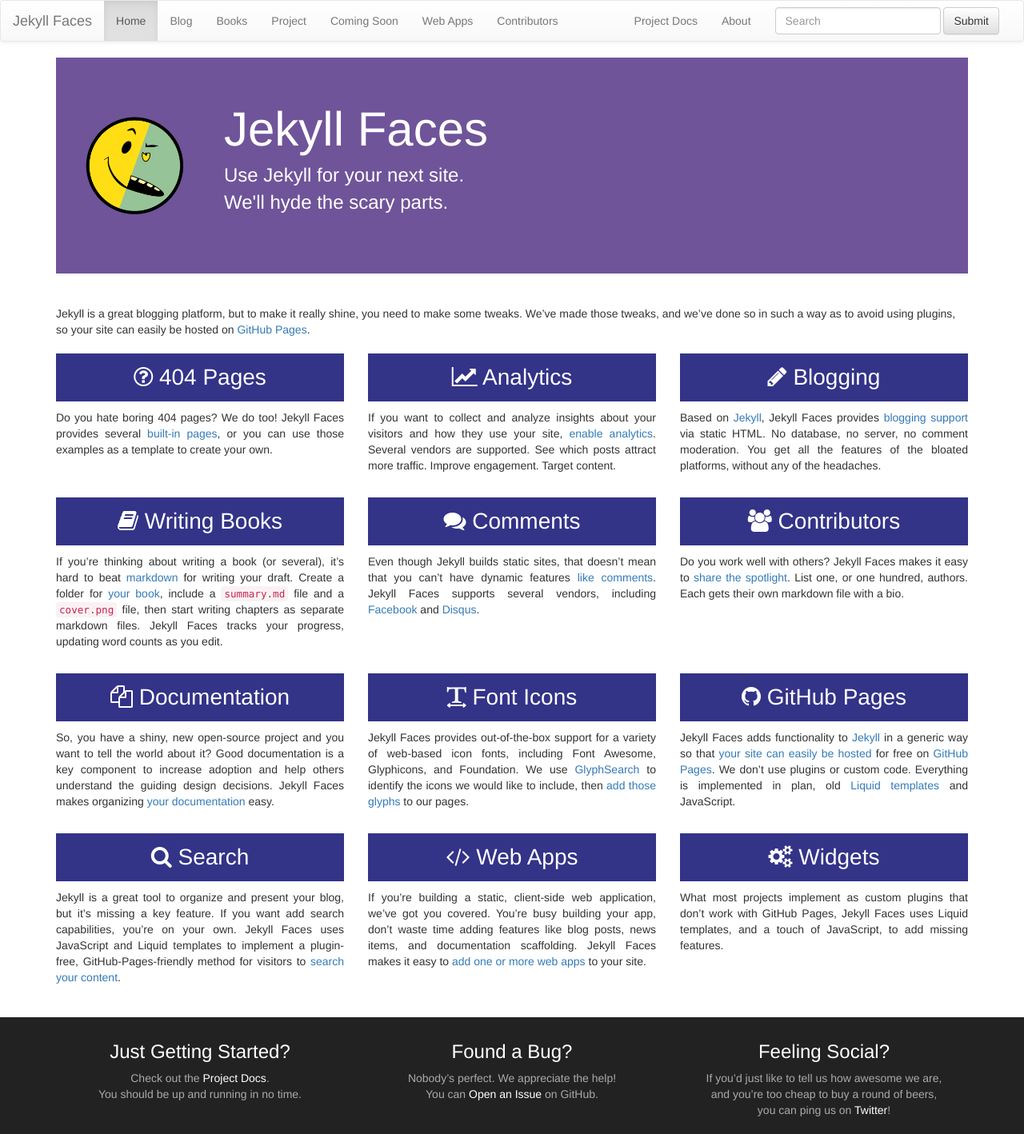
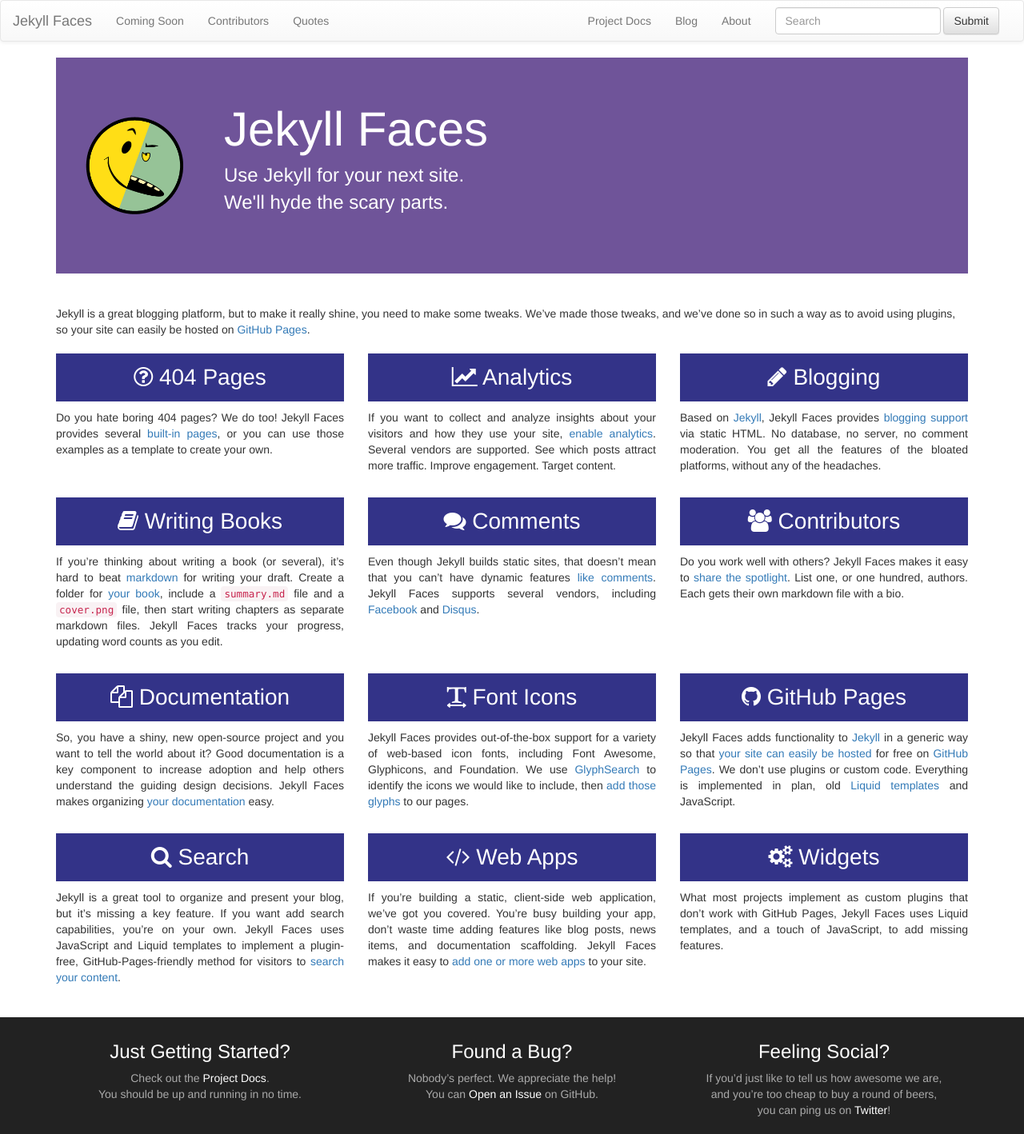
Before and after one commit to groundh0g/jekyllfaces, a Jekyll site: the page built from index.md, in a window 1280 px wide. Shown: the whole page at 80% size. Built offline with Jekyll 4.4.1, drawn with Linux system fonts in a browser that asks for light colours.

Commit message:
adds config-driven navbar menu

```diff
--- a/_config.yml
+++ b/_config.yml
@@ -57,7 +57,30 @@
   ## unused, maybe something for the future?
   framework: bootstrap # jekyll | bootstrap | skeleton | foundation
 
+  navbar:
+    #Home: /
+    #Blog: /blog/
+    #Books: /books/
+    #Project: /project/
+    Coming_Soon: /soon/
+    #Web_Apps: /webapps/
+    Contributors: /contributors/
+    Quotes: /quotes/
+  navbar_right:
+    Project_Docs: /docs/
+    Blog: /blog/
+    About: /about.html
+
   homepage: project # blog | project | soon | webapps
+
+  search: # valid values for following are: true | false | {number}
+    title:     true # always search
+    tags:      true # always search
+    keywords:  true # always search
+    excerpt:   2000 # only search when fewer than 2001 posts
+    inclPages: true # valid values are: true | false
+
+  404_page: sticky # badge | dog | droids | glass | link | milk | monster | potty | shrug | sticky | tweet | zork
 
   features:
     - blog     # what 99% of folks will use
@@ -79,15 +102,6 @@
     #- material-design # <i class="material-icons">3d_rotation</i>
     #- octicons # <i class="mega-octicon octicon-alert"></i>
 
-  404_page: sticky # badge | dog | droids | glass | link | milk | monster | potty | shrug | sticky | tweet | zork
-
-  search: # valid values are: true | false | {number}
-    title:     true # always search
-    tags:      true # always search
-    keywords:  true # always search
-    excerpt:   2000 # only search when fewer than 2001 posts
-    inclPages: true # valid values are: true | false
-
   comments:
     provider: false # disqus | facebook | intensedebate | false
     disqus:
--- a/_includes/layouts-parts/header.html
+++ b/_includes/layouts-parts/header.html
@@ -10,9 +10,35 @@
             <a class="navbar-brand" href="{{ site.baseurl }}/">{{ site.jekyllfaces.brand }}</a>
         </div>
 
+
         <!-- Collect the nav links, forms, and other content for toggling -->
         <div class="collapse navbar-collapse" id="navbar-1">
             <ul class="nav navbar-nav">
+
+                {% for item in site.jekyllfaces.navbar %}
+                  {% assign active = "" %}
+                  {% assign i = item[1] | size | minus: 1 %}
+                  {% assign lastChar = item[1] | slice: i, 1 %}
+                  {% assign firstChar = item[1] | slice: 0, 1 %}
+                  {% assign itemPath = item[1] | slice: 1, i %}
+                  {% if item[1] == "/" %}
+                    {% if page.path == "index.md" %}{% assign active = "active" %}{% endif %}
+                  {% elsif page.path == item[1] %}
+                    {% assign active = "active" %}
+                  {% elsif page.path == itemPath %}
+                    {% assign active = "active" %}
+                  {% elsif lastChar == "/" %}
+                    {% assign temp = itemPath | append: "index.md" %}
+                    {% if page.path == temp %}{% assign active = "active" %}{% endif %}
+                    {% assign temp = temp | replace: ".html", ".md" %}
+                    {% if page.path == temp %}{% assign active = "active" %}{% endif %}
+                  {% endif %}
+                  <li class='{{ active }}'>
+                    <a href="{{ site.baseurl }}{{ item[1] }}">{{ item[0] | replace: "_", " " }}</a></li>
+                {% endfor %}
+
+
+                <!--
                 <li class='{% if page.path == "index.md" %}active{% endif %}'>
                     <a href="{{ site.baseurl }}/index.html">Home</a></li>
 
@@ -33,6 +59,7 @@
 
                 <li class='{% if page.path contains "contributors/index.md" %}active{% endif %}'>
                     <a href="{{ site.baseurl }}/contributors/index.html">Contributors</a></li>
+                -->
 
                 <!--
                 <li><a href="#">Link</a></li>
@@ -51,19 +78,49 @@
                 -->
 
             </ul>
+
+
+            {% if site.jekyllfaces.search %}
             <form class="navbar-form navbar-right">
                 <div class="form-group">
                     <input type="text" class="form-control" placeholder="Search">
                 </div>
                 <button type="submit" class="btn btn-default">Submit</button>
             </form>
+            {% endif %}
+
+
             <ul class="nav navbar-nav navbar-right">
 
+                {% for item in site.jekyllfaces.navbar_right %}
+                {% assign active = "" %}
+                {% assign i = item[1] | size | minus: 1 %}
+                {% assign lastChar = item[1] | slice: i, 1 %}
+                {% assign firstChar = item[1] | slice: 0, 1 %}
+                {% assign itemPath = item[1] | slice: 1, i %}
+                {% if item[1] == "/" %}
+                {% if page.path == "index.md" %}{% assign active = "active" %}{% endif %}
+                {% elsif page.path == item[1] %}
+                {% assign active = "active" %}
+                {% elsif page.path == itemPath %}
+                {% assign active = "active" %}
+                {% elsif lastChar == "/" %}
+                {% assign temp = itemPath | append: "index.md" %}
+                {% if page.path == temp %}{% assign active = "active" %}{% endif %}
+                {% assign temp = temp | replace: ".html", ".md" %}
+                {% if page.path == temp %}{% assign active = "active" %}{% endif %}
+                {% endif %}
+                <li class='{{ active }}'>
+                    <a href="{{ site.baseurl }}{{ item[1] }}">{{ item[0] | replace: "_", " " }}</a></li>
+                {% endfor %}
+
+<!--
                 <li class='{% if page.path contains "docs/" %}active{% endif %}'>
                     <a href="{{ site.baseurl }}/docs/index.html">Project Docs</a></li>
 
                 <li class='{% if page.path contains "about.md" %}active{% endif %}'>
                     <a href="{{ site.baseurl }}/about.html">About</a></li>
+-->
 
                 <!--
                 <li class="dropdown">
```
